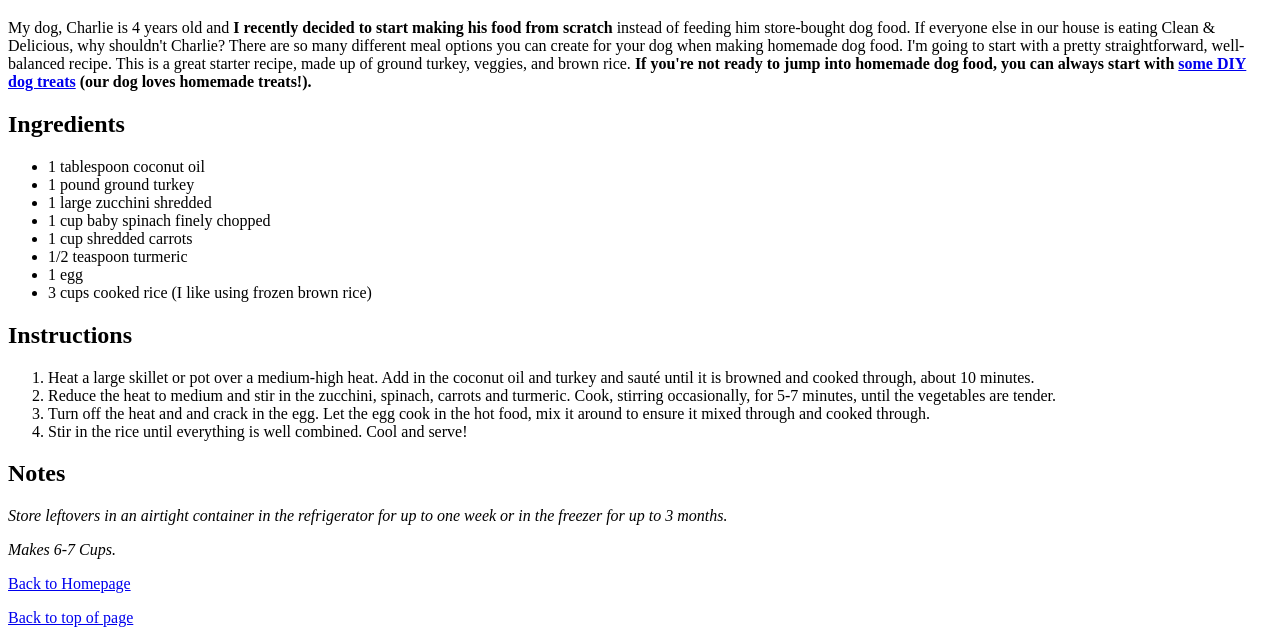
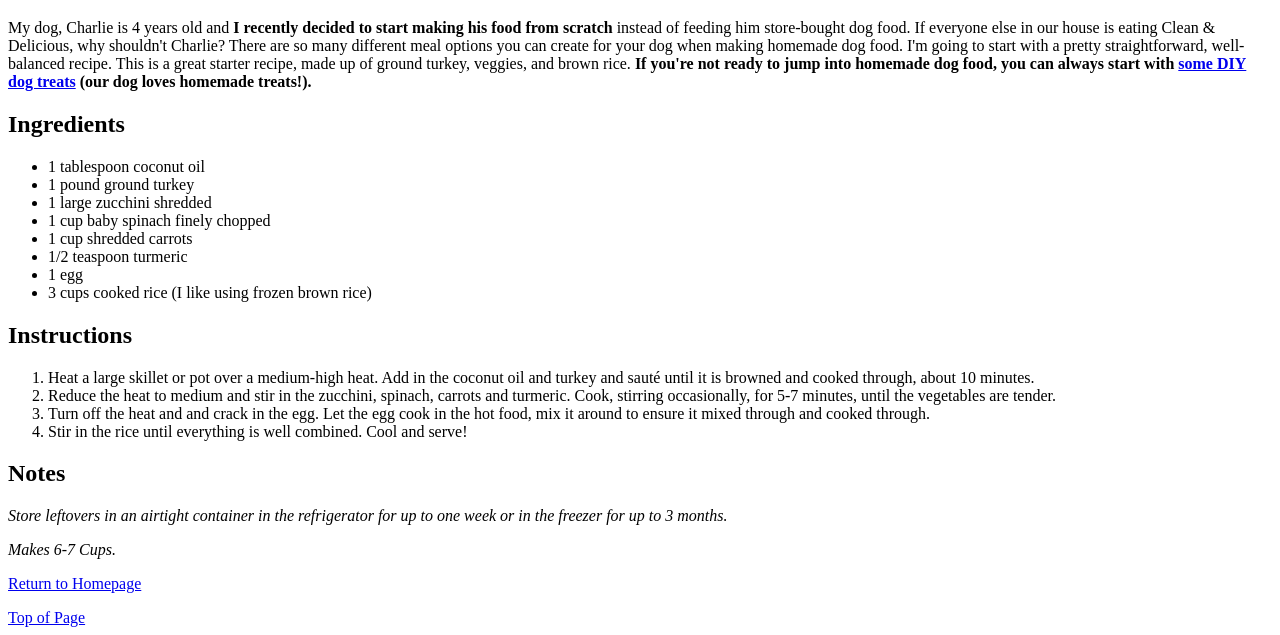
Before and after one commit to Jmcfrln/odin-recipes, a plain HTML site: page pages/recipe-2.html in a window 1280 px wide. Shown: the part 523-1158 px from the top of the page. Drawn offline with Linux system fonts and the light colour scheme.

Commit message:
Modify Links
Change link order for recipe 1 and recipe 2. Modify titles to avoid
confusion and maintain consistent order.

```diff
--- a/pages/recipe-2.html
+++ b/pages/recipe-2.html
@@ -46,7 +46,7 @@
     <p><em>Store leftovers in an airtight container in the refrigerator for up to one week or in the freezer for up to 3 months.</em></p>
     <p><em>Makes 6-7 Cups.</em></p>
 
-    <p><a href="../index.html">Back to Homepage</a></p>
-    <a href="#top">Back to top of page</a>
+    <p><a href="../index.html">Return to Homepage</a></p>
+    <a href="#top">Top of Page</a>
 </body>
 </html>
```
